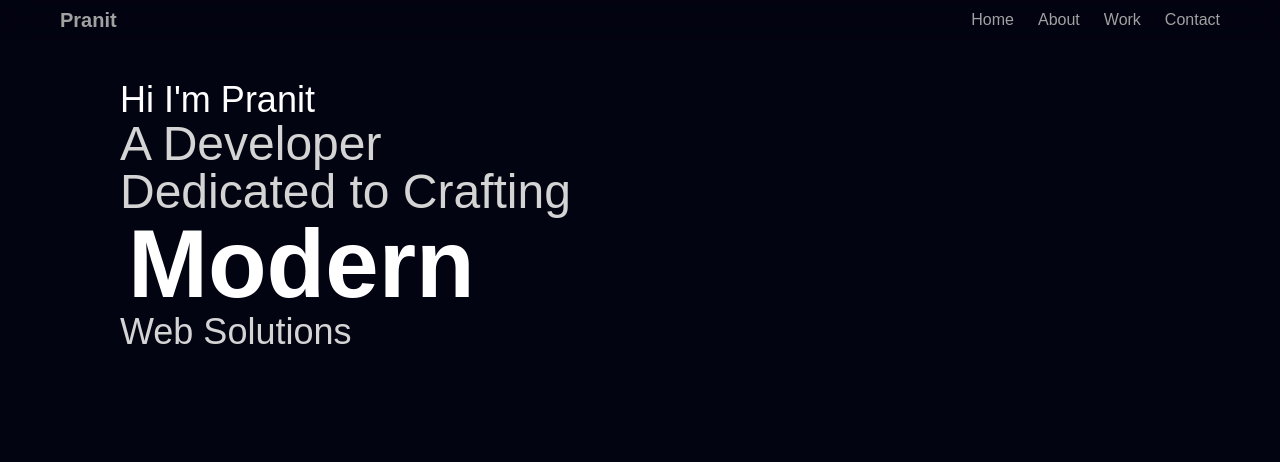
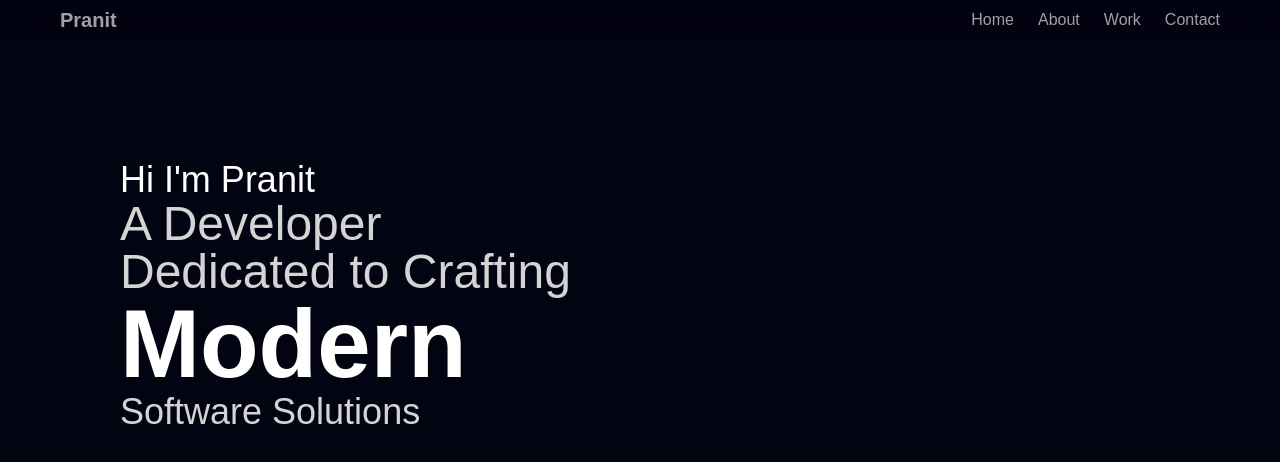
Before and after one commit to Pranit2411/pranit-portfolio, a React (Vite) app: page / in a window 1280 px wide. Shown: the top 462 px of the page. Built offline with nearby package versions, Linux system fonts and the light colour scheme; a web font is replaced by a local one.

Commit message:
Added Hero Text and supporting jsx files

```diff
--- a/src/components/FlipWords.jsx
+++ b/src/components/FlipWords.jsx
@@ -53,7 +53,7 @@ export const FlipWords = ({
           position: "absolute",
         }}
         className={twMerge(
-          "z-10 inline-block relative text-left text-neutral-900 dark:text-neutral-100 px-2",
+          "z-10 inline-block relative text-left text-neutral-900 dark:text-neutral-100 ",
           className
         )}
         key={currentWord}>
--- a/src/components/HeroText.jsx
+++ b/src/components/HeroText.jsx
@@ -1,22 +1,84 @@
 import { FlipWords } from "./FlipWords";
+// eslint-disable-next-line no-unused-vars
+import { motion } from "motion/react";
 
 const HeroText = () => {
+
+    const words =["Secure", "Modern", "Scalable"];
+    const variants = {
+        hidden:{opacity : 0, x: -50},
+        visible:{opacity : 1, x: 0},
+    };
+
     return (
-        <div className="z-10 mt-20 text-center md:text-left rounded-3xl bg-clip-text">
+        <div className="z-10 mt-20 text-center md:mt-40 md:text-left rounded-3xl bg-clip-text">
 
             {/* Desktop View */}
             <div className="flex-col hidden md:flex c-space">
-                <h1 className="text-4xl font-medium">Hi I'm Pranit</h1>
+                <motion.h1
+                    className="text-4xl font-medium"
+                    variants={variants}
+                    initial = "hidden"
+                    animate = "visible"
+                    transition= {{delay : 1} }
+                >
+                    Hi I'm Pranit
+                </motion.h1>
 
                 <div className="flex flex-col items-start">
-                    <p className="text-5xl font-medium text-neutral-300">A Developer <br /> Dedicated to Crafting</p>
-                    <div> <FlipWords words={["Secure", "Modern", "Scalable"]} className="font-black text-white text-8xl"/></div>
-                    <p className="text-4xl font font-medium text-neutral-300">Web Solutions</p>
+                    <motion.p className="text-5xl font-medium text-neutral-300"
+                        variants={variants}
+                        initial = "hidden"
+                        animate = "visible"
+                        transition= {{delay : 1.2} }
+                    >A Developer<br/>Dedicated to Crafting</motion.p>
+                    <motion.div
+                        variants={variants}
+                        initial = "hidden"
+                        animate = "visible"
+                        transition= {{delay : 1.5} }
+                    > <FlipWords words={words} className="font-black text-white text-8xl"/></motion.div>
+                    <motion.p
+                        className="text-4xl font font-medium text-neutral-300"
+                        variants={variants}
+                        initial = "hidden"
+                        animate = "visible"
+                        transition= {{delay : 1.8} }>
+                            Software Solutions</motion.p>
                 </div>
             </div>
+
             {/* Mobile View */}
-            <div>
-
+            <div className="flex flex-col space-y-6 md:hidden ">
+                <motion.p className="text-4xl font-medium"
+                    variants={variants}
+                    initial = "hidden"
+                    animate = "visible"
+                    transition= {{delay : 1} }>
+                        Hi, I'm Pranit</motion.p>
+                <div>
+                    <motion.p
+                    className=" text-5xl font-black text-neutral-300"
+                    variants={variants}
+                    initial = "hidden"
+                    animate = "visible"
+                    transition= {{delay : 1.2} }>Building</motion.p>
+                    <motion.div
+                    variants={variants}
+                    initial = "hidden"
+                    animate = "visible"
+                    transition= {{delay : 1.5} }>
+                        <FlipWords words={words}
+                        className="font-bold text-white text-7xl"/>
+                    </motion.div>
+                    <motion.p
+                        className="text-4xl font-black text-neutral-300"
+                        variants={variants}
+                        initial = "hidden"
+                        animate = "visible"
+                        transition= {{delay : 1.8} }>
+                            Software Applications</motion.p>
+                </div>
             </div>
         </div>
     );
```
Also changed, not shown: src/components/ParallaxBackround.jsx (added).
